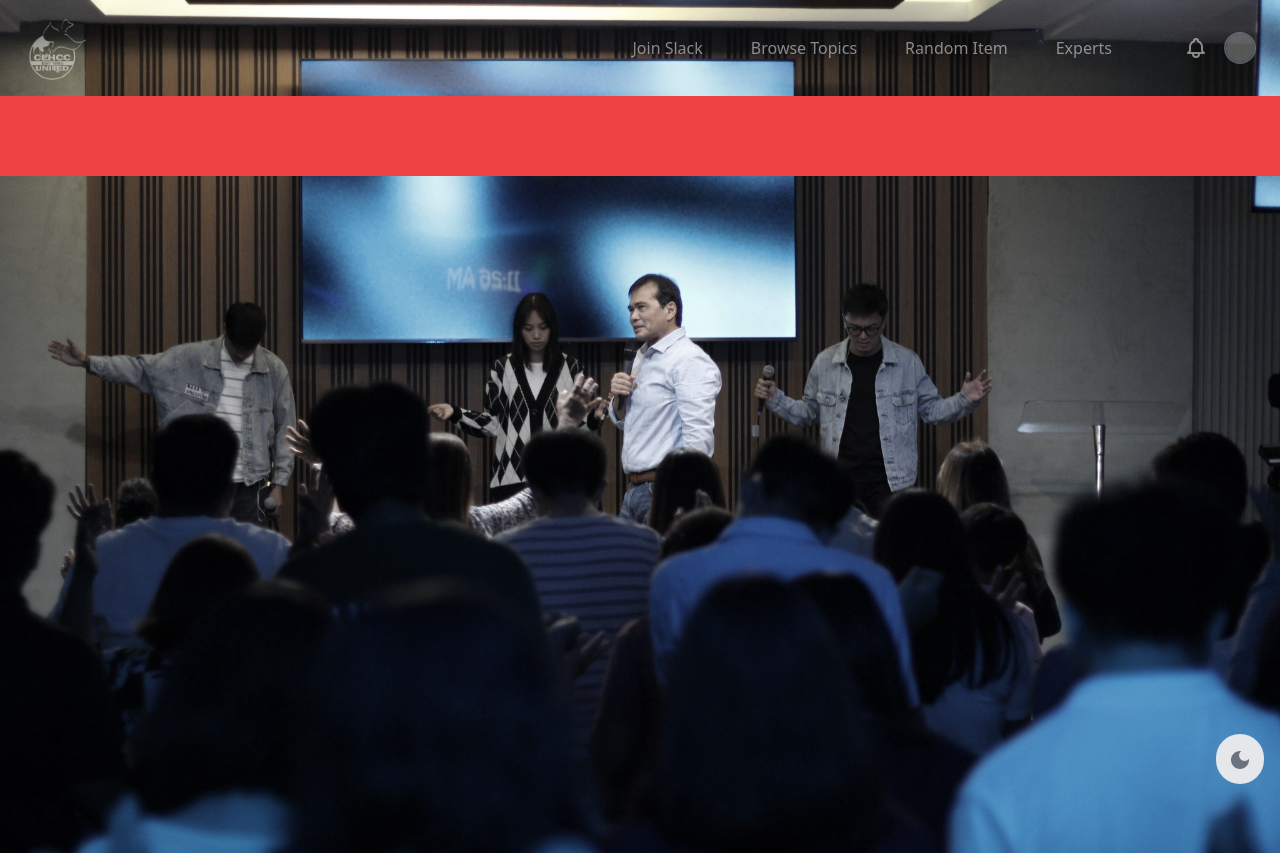
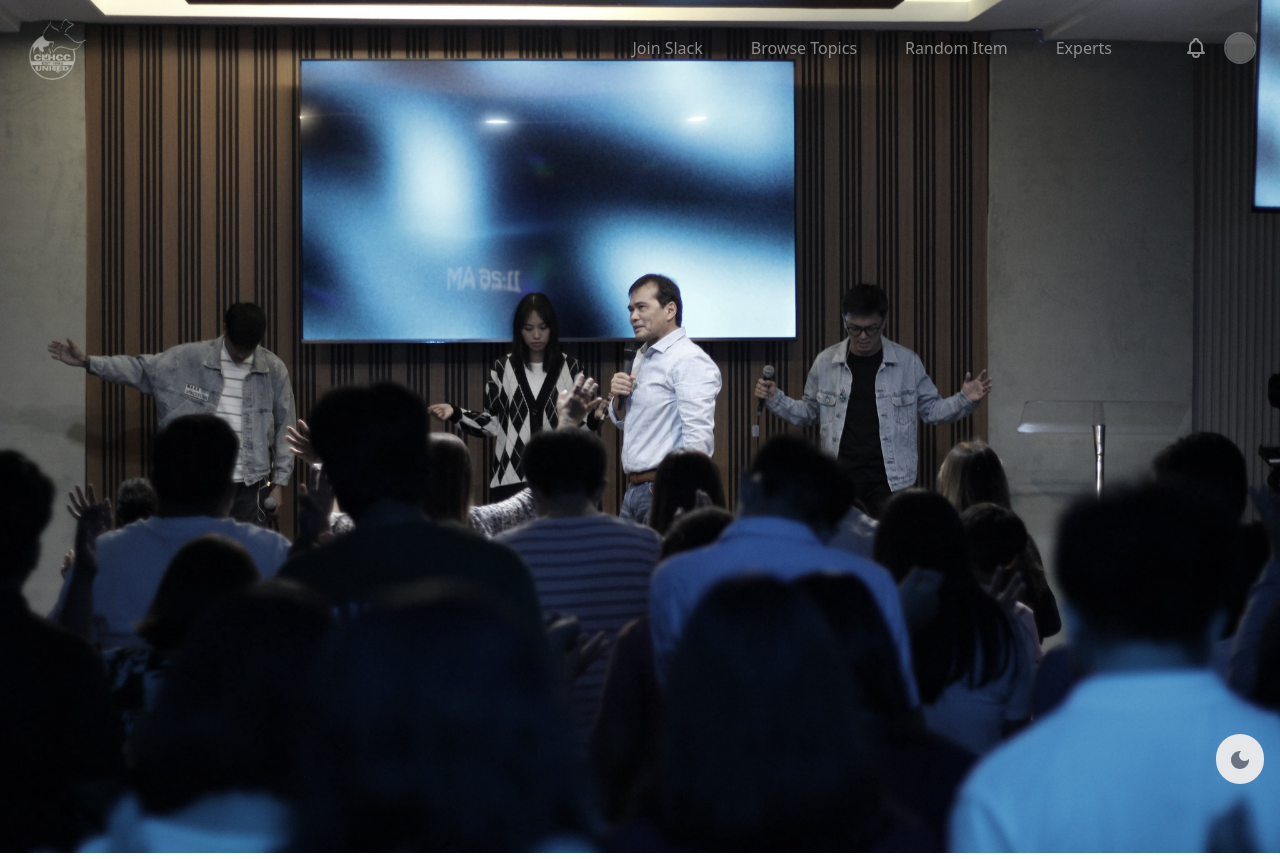
Before and after one commit to havengrim/church, a React (Create React App) app: page / in a window 1280 px wide. Built offline with nearby package versions, Linux system fonts and the light colour scheme; grey boxes are pictures that could not be loaded.

Commit message:
bg-red carousel

```diff
--- a/src/components/CarouselWithNavbar.js
+++ b/src/components/CarouselWithNavbar.js
@@ -43,7 +43,7 @@ const CarouselWithNavbar = () => {
 
 
         </Slider>
-        <div className="absolute top-24 left-0 w-full h-20 bg-red-500 text-white z-10 flex items-center justify-center">
+        <div className="absolute top-24 left-0 w-full h-20  text-white z-10 flex items-center justify-center">
 
             </div>
       </div>
```
